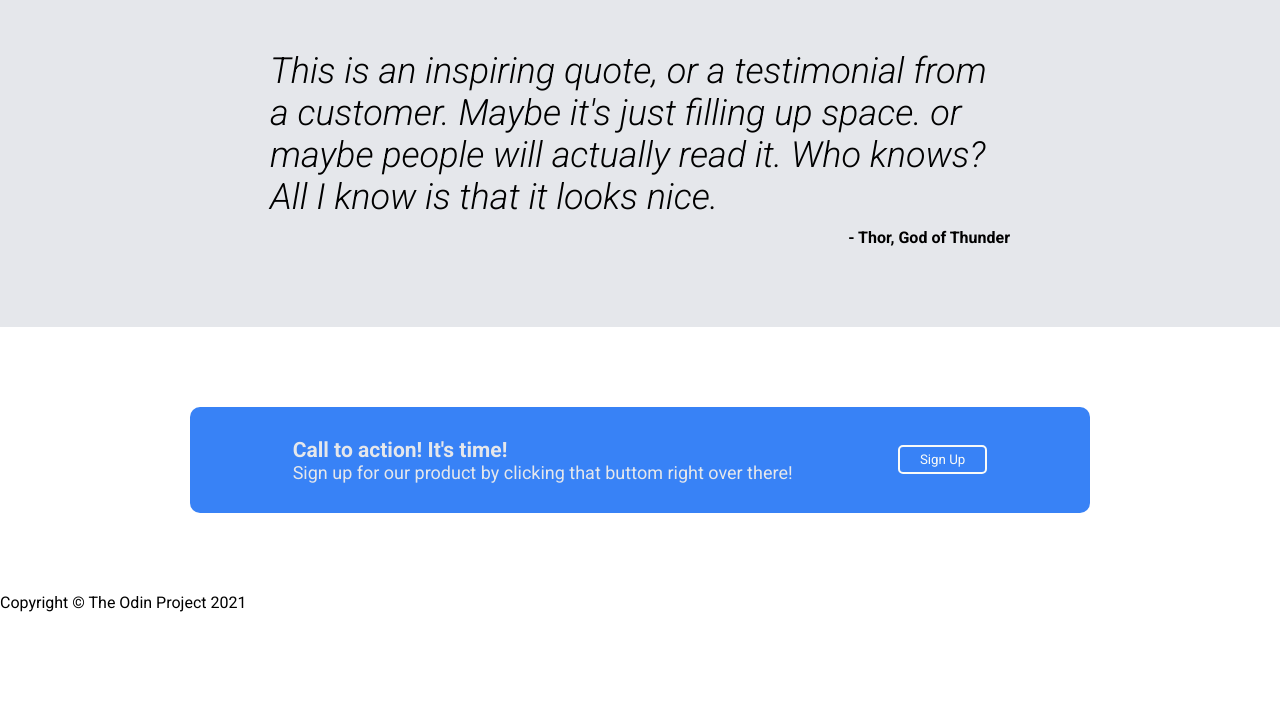
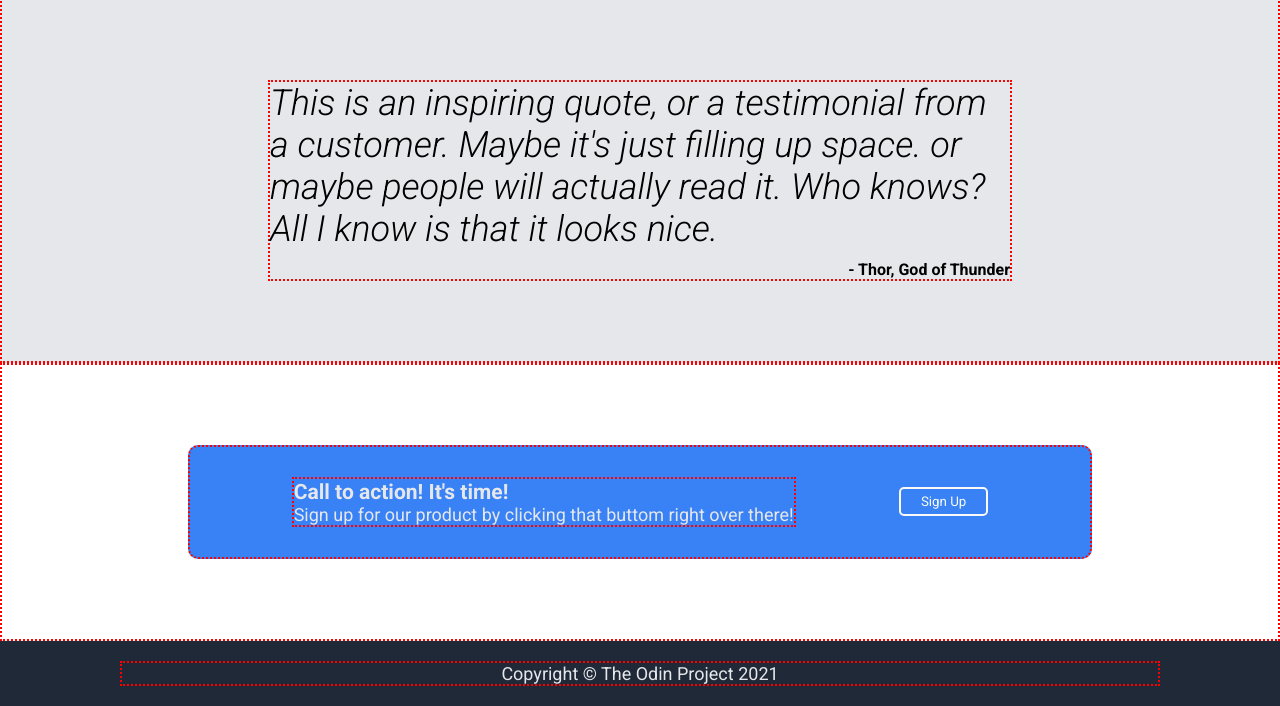
Before and after one commit to Sunbearian/landing-page, a plain HTML site: page index.html in a window 1280 px wide. Shown: the part 704-1410 px from the top of the page. Before the commit the page ends 1316 px from the top, so only its background shows below. Drawn offline with Linux system fonts and the light colour scheme.

Commit message:
Styled the footer section

```diff
--- a/index.html
+++ b/index.html
@@ -65,7 +65,7 @@
     </div>
     </div>
         <footer>
-            <div>Copyright © The Odin Project 2021</div>
+            <div class="secondary-text">Copyright © The Odin Project 2021</div>
         </footer>
     </body>
 </html>
--- a/style.css
+++ b/style.css
@@ -12,7 +12,7 @@ body {
 
 }
 
-header {
+header, footer {
     background-color: #1F2937;
     padding: 20px 120px;
 }
@@ -168,10 +168,13 @@ h3 {
     margin: 0;
 }
 
-/*
+
 div {
     border: 2px;
     border-color: red;
     border-style: dotted;
 }
-*/
+
+footer {
+    text-align: center;
+}
```
